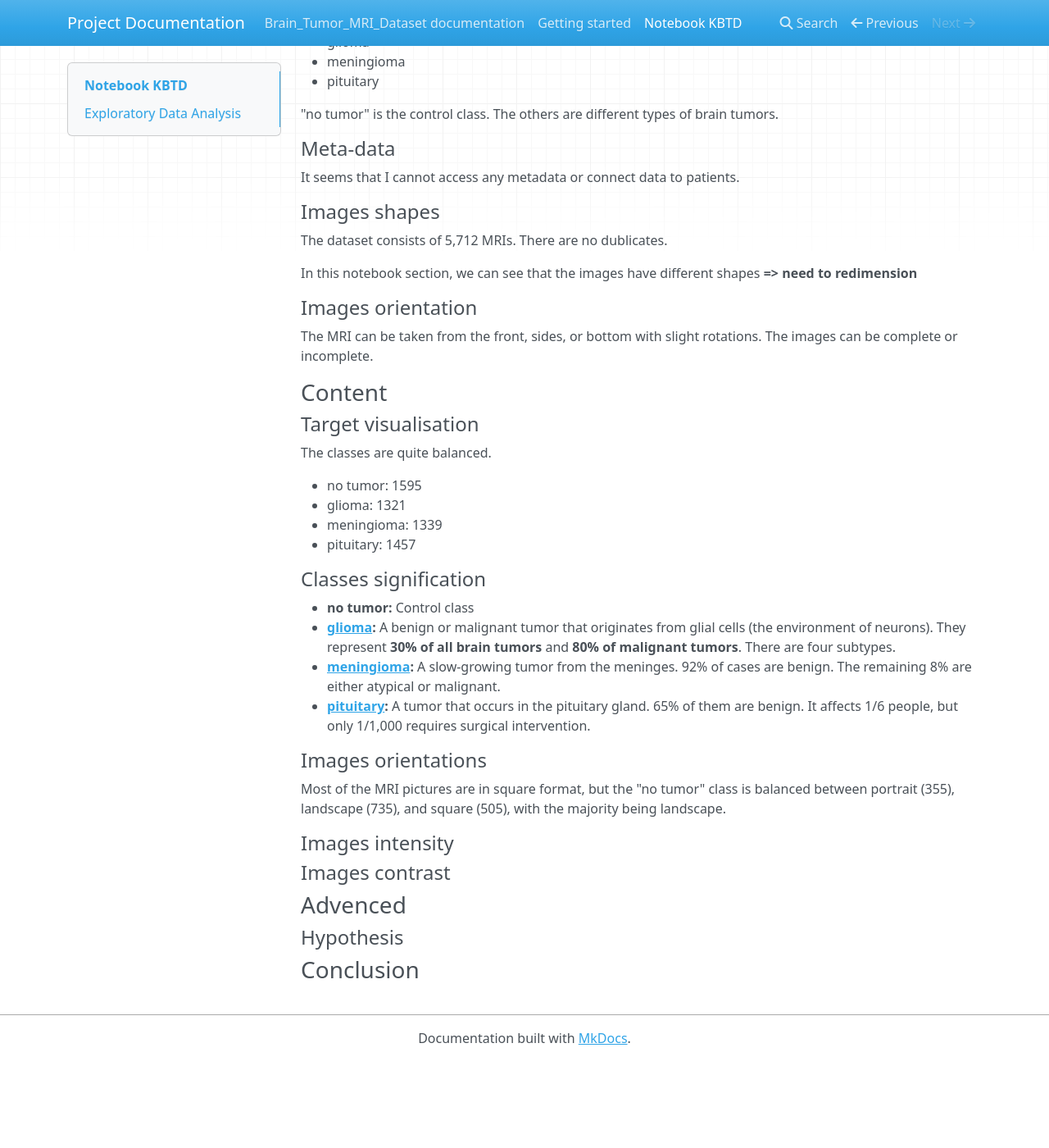
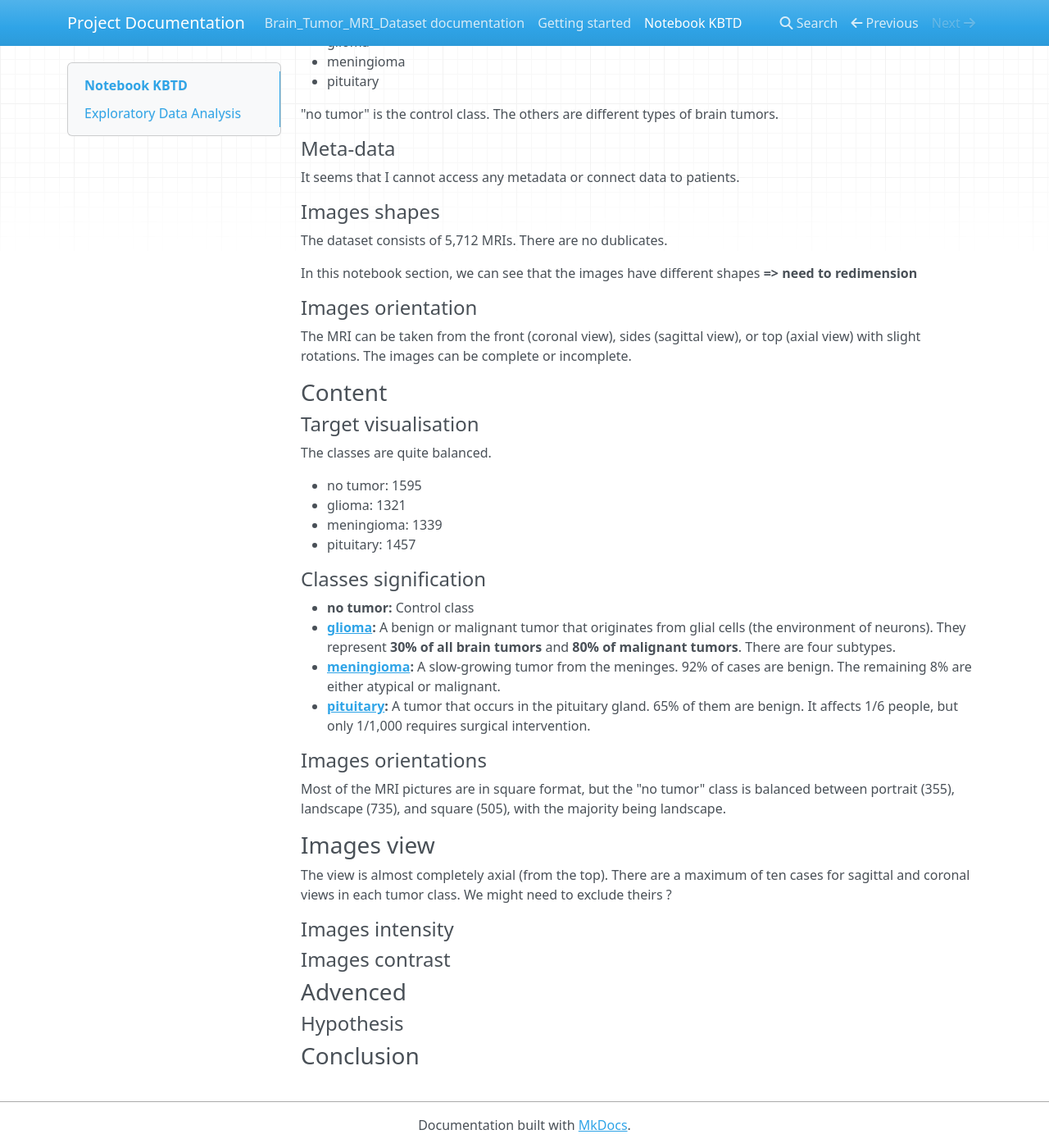
Before and after one commit to Jeremy-Duval-PhD/Brain_Tumor_MRI_Dataset, an MkDocs documentation site: the page built from docs/docs/notebook.md, in a window 1280 px wide and 1400 px high, scrolled down 532 px. Shown: the whole window at 82% size. Built offline with MkDocs 1.6.1, drawn with Linux system fonts in a browser that asks for light colours; nearby versions of some CDN libraries; before the commit the page ends 1826 px from its top, so only the background shows below that.

Commit message:
WIP : eda content : img orientation, view, brightness

```diff
--- a/docs/docs/notebook.md
+++ b/docs/docs/notebook.md
@@ -39,7 +39,7 @@ In this notebook section, we can see that the images have different shapes **=>
 
 #### Images orientation
 
-The MRI can be taken from the front, sides, or bottom with slight rotations. The images can be complete or incomplete.
+The MRI can be taken from the front (coronal view), sides (sagittal view), or top (axial view) with slight rotations. The images can be complete or incomplete.
 
 ### Content
 
@@ -67,7 +67,13 @@ The classes are quite balanced.
 
 Most of the MRI pictures are in square format, but the "no tumor" class is balanced between portrait (355), landscape (735), and square (505), with the majority being landscape.
 
+### Images view
+
+The view is almost completely axial (from the top). There are a maximum of ten cases for sagittal and coronal views in each tumor class. We might need to exclude theirs ?
+
 #### Images intensity
+
+
 
 #### Images contrast
 
```
Also changed, not shown: 1 other file.
